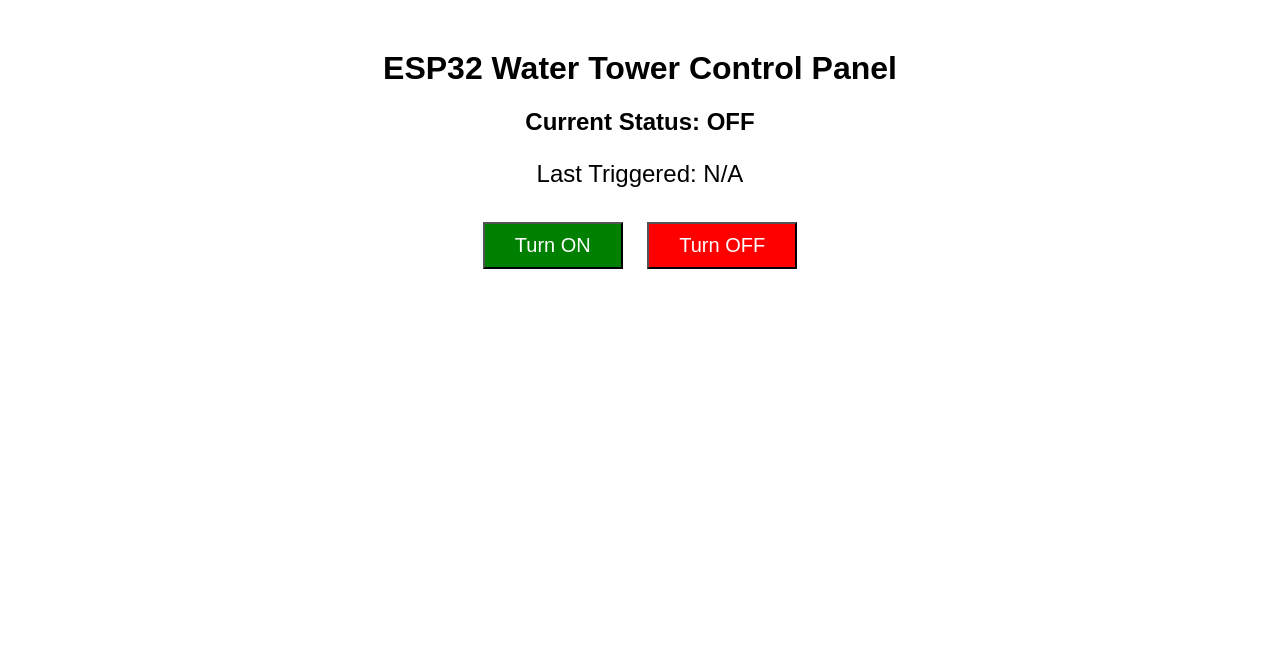
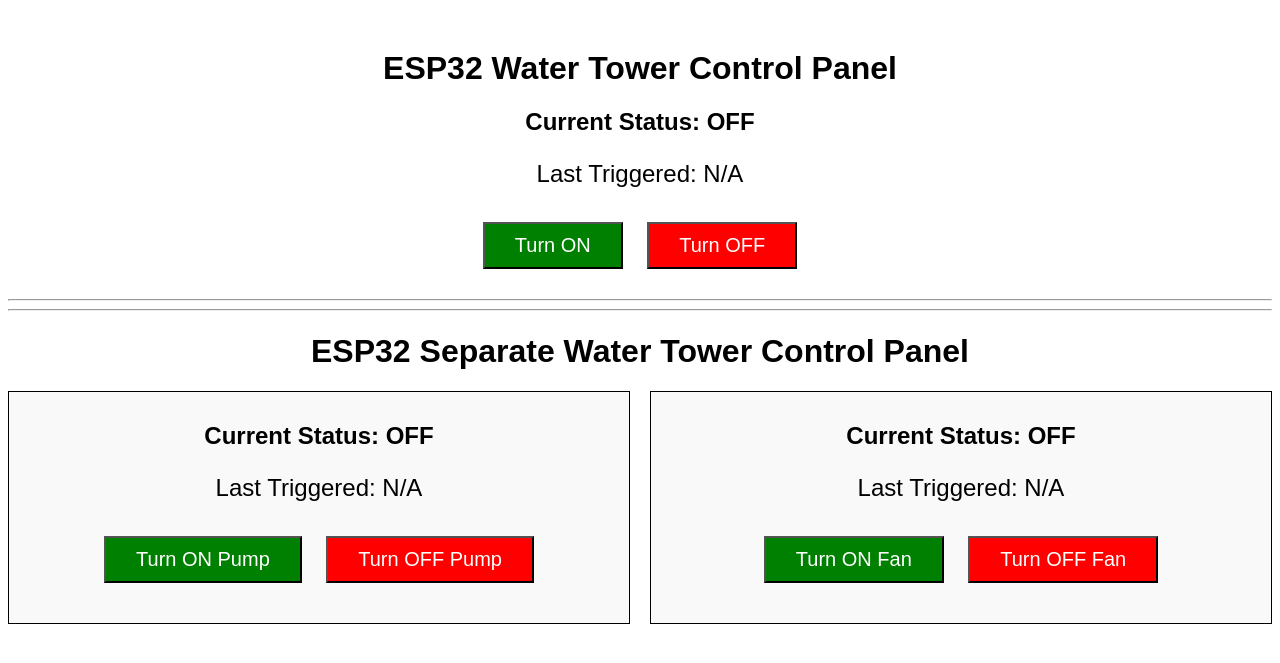
Before and after one commit to pacopacev/elo04, a Django app: page /dashboard/ in a window 1280 px wide. Shown: the top 663 px of the page. Run offline with Django 5.2, Linux system fonts and the light colour scheme; data comes from the database, SQL or seed files in the repository.

Commit message:
add switch on/off add ajax final add 2 and 3

```diff
--- a/loginapp/models.py
+++ b/loginapp/models.py
@@ -5,6 +5,7 @@ class DeviceControl(models.Model):
     device_id = models.IntegerField(unique=True)
     status = models.BooleanField(default=False)
     last_triggered = models.DateTimeField(null=True, blank=True)  # ⏱️ NEW: logs ESP32 action time
+    usage = models.CharField(max_length=255, null=True, blank=True)
 
     def __str__(self):
         return f"Device {self.device_id}: {'ON' if self.status else 'OFF'}"
--- a/loginapp/templates/dashboard.html
+++ b/loginapp/templates/dashboard.html
@@ -1,19 +1,34 @@
 <!DOCTYPE html>
 <html>
 <head>
+    <meta charset="UTF-8">
+    <meta name="viewport" content="width=device-width, initial-scale=1.0"> <!-- Essential for responsiveness -->
     <title>ESP32 Control Panel</title>
     <style>
         body { font-family: Arial, sans-serif; text-align: center; margin-top: 50px; }
         button { font-size: 20px; padding: 10px 30px; margin: 10px; }
         .status { font-size: 24px; margin: 20px; }
+.grid-container {
+      display: flex;
+       gap: 20px; /* Add space between the columns */
+
+    }
+    .grid-item {
+      flex: 1;
+      padding: 10px;
+      border: 1px solid #000;
+      background-color: #f9f9f9;
+
+    }
     </style>
 </head>
 <body>
 <h1>ESP32 Water Tower Control Panel</h1>
 
+
 <div class="status">
-    <strong id="current_status">Current Status: {{ device.status|yesno:"ON,OFF" }}</strong>
-    <p id="trigger_status">
+    <strong id="current-status">Current Status: {{ device.status|yesno:"ON,OFF" }}</strong>
+    <p id="trigger-status">
         {% if device.last_triggered %}
         Last Triggered: {{ device.last_triggered }}
         {% else %}
@@ -28,6 +43,60 @@
     <p id="status-message" style="margin-top: 20px;"></p>
 </div>
 
+
+
+
+
+<hr>
+<hr>
+
+
+
+    <!--Separate-->
+
+
+    <h1>ESP32 Separate Water Tower Control Panel</h1>
+
+    <div class="grid-container">
+        <div class="grid-item">
+            <div class="status">
+                <strong id="current_status-pump">Current Status: {{ device.status|yesno:"ON,OFF" }}</strong>
+                <p id="trigger-status-pump">
+                    {% if device.last_triggered %}
+                    Last Triggered: {{ device.last_triggered }}
+                    {% else %}
+                    Last Triggered: N/A
+                    {% endif %}
+                </p>
+            </div>
+
+            <button id="turn-on-pump" style="background-color: green; color: white;">Turn ON Pump</button>
+            <button id="turn-off-pump" style="background-color: red; color: white;">Turn OFF Pump</button>
+            <p id="status-message-single-use-pump" style="margin-top: 20px;"></p>
+        </div>
+
+
+        <div class="grid-item">
+            <div class="status">
+                <strong id="current_status-fan">Current Status: {{ device.status|yesno:"ON,OFF" }}</strong>
+                <p id="trigger-status-fan">
+                    {% if device.last_triggered %}
+                    Last Triggered: {{ device.last_triggered }}
+                    {% else %}
+                    Last Triggered: N/A
+                    {% endif %}
+                </p>
+            </div>
+            <button id="turn-on-fan" style="background-color: green; color: white;">Turn ON Fan</button>
+            <button id="turn-off-fan" style="background-color: red; color: white;">Turn OFF Fan</button>
+            <p id="status-message-single-use-fan" style="margin-top: 20px;"></p></div>
+
+
+    </div>
+
+
+</div>
+<!--script for together use-->
 <script>
     const deviceUrl = "/device/status/1/";
     const csrftoken = "{{ csrf_token }}";
@@ -56,10 +125,94 @@
             data.status === true ? "Device turned ON" : "Device turned OFF";
 
           // ✅ Update status info
-        document.getElementById("current_status").innerText =
+          document.getElementById("current-status").innerText =
             "Current Status: " + (data.status ? "ON" : "OFF");
 
-        document.getElementById("trigger_status").innerText =
+          document.getElementById("trigger-status").innerText =
+            data.last_triggered
+              ? `Last Triggered: ${data.last_triggered}`
+              : "Last Triggered: N/A";
+        })
+        .catch(error => {
+          document.getElementById("status-message").innerText = "Error sending request";
+          console.error("Error:", error);
+        });
+    }
+
+<!--script for single use pump-->
+    const deviceUrl_pump = "/device/status/2/";
+
+
+    document.getElementById("turn-on-pump").addEventListener("click", function () {
+      sendActionPump("on");
+    });
+
+    document.getElementById("turn-off-pump").addEventListener("click", function () {
+      sendActionPump("off");
+    });
+
+    function sendActionPump(action) {
+      fetch(deviceUrl_pump, {
+        method: "POST",
+        headers: {
+          "X-CSRFToken": csrftoken,
+          "Content-Type": "application/x-www-form-urlencoded"
+        },
+        body: new URLSearchParams({ [action]: "2" })
+      })
+        .then(response => response.json())
+        .then(data => {
+          // ✅ Display response
+          document.getElementById("status-message-single-use-pump").innerText =
+            data.status === true ? "Device turned ON" : "Device turned OFF";
+
+          // ✅ Update status info
+          document.getElementById("current_status-pump").innerText =
+            "Current Status: " + (data.status ? "ON" : "OFF");
+
+          document.getElementById("trigger-status-pump").innerText =
+            data.last_triggered
+              ? `Last Triggered: ${data.last_triggered}`
+              : "Last Triggered: N/A";
+        })
+        .catch(error => {
+          document.getElementById("status-message").innerText = "Error sending request";
+          console.error("Error:", error);
+        });
+    }
+
+    <!--script for single use fan-->
+    const deviceUrl_fan = "/device/status/3/";
+
+
+    document.getElementById("turn-on-fan").addEventListener("click", function () {
+      sendActionPump("on");
+    });
+
+    document.getElementById("turn-off-fan").addEventListener("click", function () {
+      sendActionPump("off");
+    });
+
+    function sendActionPump(action) {
+      fetch(deviceUrl_fan, {
+        method: "POST",
+        headers: {
+          "X-CSRFToken": csrftoken,
+          "Content-Type": "application/x-www-form-urlencoded"
+        },
+        body: new URLSearchParams({ [action]: "3" })
+      })
+        .then(response => response.json())
+        .then(data => {
+          // ✅ Display response
+          document.getElementById("status-message-single-use-fan").innerText =
+            data.status === true ? "Device turned ON" : "Device turned OFF";
+
+          // ✅ Update status info
+          document.getElementById("current_status-fan").innerText =
+            "Current Status: " + (data.status ? "ON" : "OFF");
+
+          document.getElementById("trigger-status-fan").innerText =
             data.last_triggered
               ? `Last Triggered: ${data.last_triggered}`
               : "Last Triggered: N/A";
--- a/loginapp/views.py
+++ b/loginapp/views.py
@@ -30,11 +30,13 @@ def dashboard(request):
 
         # Return JSON for AJAX
         return JsonResponse({
+            'message': 'Status updated',
             'status': device.status,
             'last_triggered': device.last_triggered.strftime("%Y-%m-%d %H:%M:%S")
         })
 
     return render(request, 'dashboard.html', {
+        'message': 'Status updated',
         'device': device,
         'last_triggered': device.last_triggered
     })
@@ -47,6 +49,7 @@ def device_status(request, device_id):
 
         if request.method == 'GET':
             return JsonResponse({
+                'message': 'Status updated',
                 'status': device.status,
                 'last_triggered': device.last_triggered.strftime("%Y-%m-%d %H:%M:%S") if device.last_triggered else None
             })
@@ -71,6 +74,7 @@ def device_status(request, device_id):
             })
 
         return render(request, 'dashboard.html', {
+            'message': 'Status updated',
             'device': device,
             'last_triggered': device.last_triggered
         })
```
Lines whose indentation alone changed are shown as unchanged.
